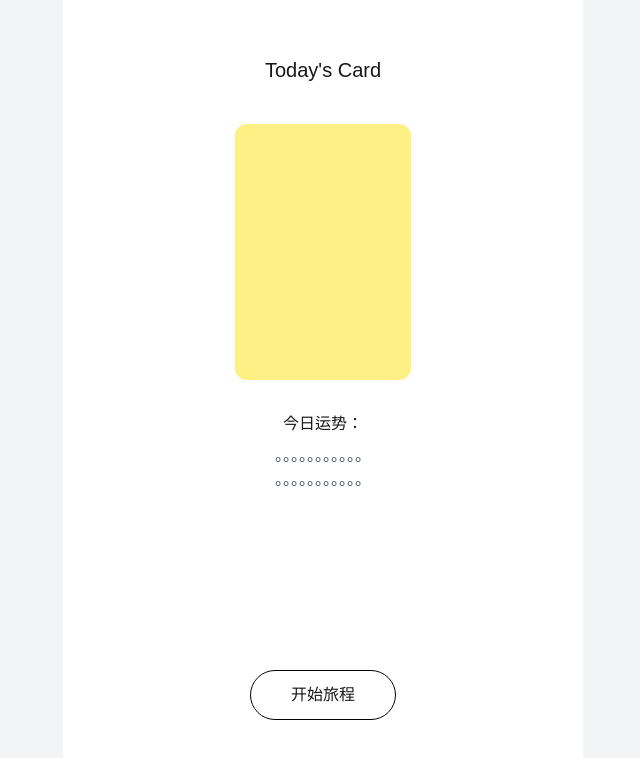
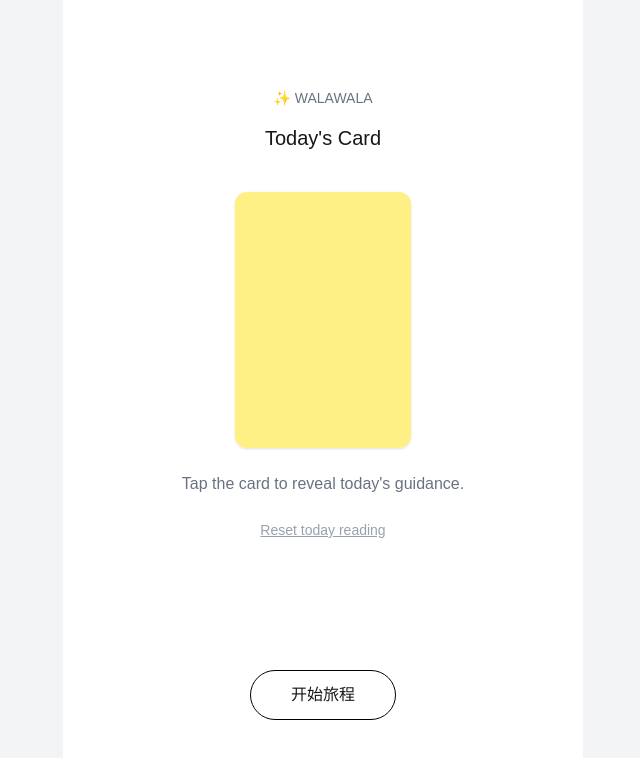
Before and after one commit to qinran6271/tarot-ai, a Next.js app: page / in a window 1280 px wide. Shown: the top 758 px of the page, without its empty margins (317-957 px from the left). Built offline with nearby package versions, Linux system fonts and the light colour scheme.

Commit message:
Add daily reading persistence and polish UI

```diff
--- a/app/page.tsx
+++ b/app/page.tsx
@@ -1,27 +1,179 @@
+"use client";
+import { useEffect, useState } from "react";
+import {
+  DailyReading,
+  getDailyReading,
+  isTodayReading,
+} from "@/lib/dailyReading";
+import TarotCard from "@/components/TarotCard";
+import { drawCards } from "@/lib/tarot";
 import Link from "next/link";
+import { saveDailyReading } from "@/lib/dailyReading";
 
 
+// Load today's saved reading from localStorage when the page first loads.
+// If a reading exists and was created today, display it on the homepage.
 export default function Home() {
+  const [reading, setReading] = useState<DailyReading | null>(null);
+  const [isGenerating, setIsGenerating] = useState(false);
+  const [showMore, setShowMore] = useState(false);
+
+  useEffect(() => {
+  const saved = getDailyReading();
+
+  if (saved && isTodayReading(saved)) {
+    setReading(saved);
+  }
+  }, []);
+
+
+
+  async function drawTodayCard() {
+    if (isGenerating) return;
+
+    setIsGenerating(true);
+
+    const baseCard = drawCards(1)[0];
+
+    const card = {
+      ...baseCard,
+      isReversed: Math.random() < 0.5,
+    };
+
+    const tempReading = {
+      date: new Date().toDateString(),
+      card,
+      keyInsight: "",
+      interpretation: "",
+      advice: "",
+    };
+
+    // 先立刻显示卡
+    setReading(tempReading);
+
+    try {
+      const response = await fetch("/api/reading", {
+        method: "POST",
+        headers: {
+          "Content-Type": "application/json",
+        },
+        body: JSON.stringify({
+          question: "今天我需要注意什么？请给我一张今日塔罗指引。",
+          spread: "Daily Card",
+          cards: [
+            {
+              ...card,
+              position: "Today",
+            },
+          ],
+        }),
+      });
+
+      const data = await response.json();
+
+      const dailyReading = {
+        ...tempReading,
+        keyInsight: data.keyInsight,
+        interpretation: data.interpretation,
+        advice: data.advice,
+      };
+
+      setReading(dailyReading);
+      saveDailyReading(dailyReading);
+    } catch (error) {
+      console.error(error);
+
+      const failedReading = {
+        ...tempReading,
+        keyInsight: "Something went wrong.",
+        interpretation: "The reading could not be generated right now.",
+        advice: "Please try again in a moment.",
+      };
+
+      setReading(failedReading);
+    } finally {
+      setIsGenerating(false);
+    }
+  }
+
+  function resetDailyReadingForTest() {
+    localStorage.removeItem("dailyReading");
+    setReading(null);
+  }
+
   return (
   <main className="min-h-screen bg-gray-100 flex justify-center">
   <div className="w-full max-w-[520px] min-h-screen bg-white flex flex-col items-center px-8 py-10">
+    <div className="mt-12">
+          <p className="text-sm text-gray-500">✨ WALAWALA</p>
+    </div>
 
     <h1 className="text-xl font-medium mt-4">
       Today's Card
     </h1>
 
-        <div className="w-44 h-64 bg-yellow-200 rounded-xl mt-10" />
+    <div className="mt-10 flex flex-col items-center">
 
-        <div className="mt-8 text-center">
-          <p className="font-medium">
-            今日运势：
+{reading ? (
+  <>
+    <TarotCard
+      card={reading.card}
+      revealed={true}
+      size="large"
+    />
+
+    <h2 className="mt-6 text-lg font-medium">
+      {reading.card.name}
+      {reading.card.isReversed ? " (Reversed)" : ""}
+    </h2>
+
+    <p className="mt-6 text-gray-700">
+      {reading.keyInsight || "Receive Today's Message.."}
     </p>
 
-          <p className="text-gray-600 mt-2">
-            。。。。。。。。。。。
-            <br />
-            。。。。。。。。。。。
+    {reading.keyInsight && (
+      <button
+        onClick={() => setShowMore(!showMore)}
+        className="mt-4 text-sm font-medium text-gray-500 underline"
+      >
+        {showMore ? "⌃"  : "Reveal the Full Reading"}
+      </button>
+    )}
+
+    {showMore && (
+      <div className="mt-4 space-y-3 text-sm text-gray-600">
+        <p>
+          {reading.interpretation}
         </p>
+
+        <p>
+          {reading.advice}
+        </p>
+      </div>
+    )}
+  </>
+  ) : (
+      <>
+    <TarotCard
+      revealed={false}
+      onClick={drawTodayCard}
+      disabled={isGenerating}
+      size="large"
+    />
+
+    <p className="mt-6 text-gray-500">
+      Tap the card to reveal today's guidance.
+    </p>
+  </>
+)}
+
+<button
+  onClick={resetDailyReadingForTest}
+  className="mt-6 text-sm text-gray-400 underline"
+>
+  Reset today reading
+</button>
+
         </div>
 
         <Link
--- a/app/question/page.tsx
+++ b/app/question/page.tsx
@@ -36,43 +36,51 @@ export default function QuestionPage() {
     <main className="min-h-screen bg-gray-100 flex justify-center">
       <div className="relative w-full max-w-[520px] min-h-screen bg-white px-6 py-10">
         <div className="mt-12">
-          <p className="text-sm text-gray-500">Tarot AI</p>
+          <p className="text-sm text-gray-500">✨ WALAWALA</p>
 
           <h1 className="mt-3 text-3xl font-semibold tracking-tight text-gray-900">
             Ask your question
           </h1>
 
-          <p className="mt-3 text-sm leading-relaxed text-gray-500">
-            Focus on one question you want guidance on.
-          </p>
+          <div className="mt-3 text-sm leading-relaxed text-gray-500">
+            <p>Focus on one question.</p>
+            <p>Clear your mind.</p>
+            <p>Discover your guidance.</p>
+          </div>
         </div>
         <div className="mt-8">
-  <p className="mb-3 text-xs uppercase tracking-wide text-gray-400">
-    Need inspiration?
-  </p>
 
-    <div className="space-y-2 text-sm text-gray-400">
-        <p>Will I find a new job this year?</p>
-        <p>What should I focus on right now?</p>
-        <p>How can I improve my relationship?</p>
-        <p>What lesson is the universe teaching me?</p>
-    </div>
-    </div>
 
-        <div className="mt-10">
+
+    <div className="absolute bottom-8 left-1/2 w-[85%] -translate-x-1/2">
+        <p className="mb-3 text-xs uppercase tracking-wide text-gray-400">
+            Looking for inspiration?
+        </p>
+
+        <div  className="space-y-2 text-sm text-gray-400">
+            <p>💼 Career</p>
+            <p>❤️ Love</p>
+            <p>🏡 Home</p>
+            <p>🌙 Energy</p>
+        </div>
+
+
+
+        <div className="mt-6">
           <textarea
             value={question}
             onChange={(event) => setQuestion(event.target.value)}
-            placeholder="For example: What should I know about my career path?"
-            className="h-40 w-full resize-none rounded-3xl border border-gray-200 bg-gray-50 px-5 py-4 text-sm text-gray-900 outline-none transition focus:border-gray-400 focus:bg-white"
+            placeholder="For example: Will England win the championship?"
+            className="h-20 w-full resize-none rounded-3xl border border-gray-200 bg-gray-50 px-5 py-4 text-sm text-gray-900 outline-none transition focus:border-gray-400 focus:bg-white"
           />
+            <div className="mt-2 text-right text-xs text-gray-400">
+            {question.length}/300
+            </div>
         </div>
 
-        <div className="mt-4 text-right text-xs text-gray-400">
-          {question.length}/300
-        </div>
 
-        <div className="absolute bottom-8 left-1/2 w-[85%] -translate-x-1/2">
+
+
             <button
             onClick={handleContinue}
             disabled={!isQuestionValid}
@@ -82,8 +90,9 @@ export default function QuestionPage() {
                 : "cursor-not-allowed bg-gray-300"
             }`}
             >
-            Continue →
+            Continue
             </button>
+        </div>
         </div>
       </div>
     </main>
--- a/app/spreads/page.tsx
+++ b/app/spreads/page.tsx
@@ -3,6 +3,7 @@
 import { useRouter } from "next/navigation";
 import { tarotSpreads } from "@/lib/spreads";
 import { useTarotStore } from "@/store/tarotStore";
+import { useEffect } from "react";
 
 export default function SpreadsPage() {
   const router = useRouter();
@@ -16,6 +17,12 @@ export default function SpreadsPage() {
     setSelectedSpread(spread);
     router.push("/cards");
   }
+
+    useEffect(() => {
+    if (!question.trim()) {
+        router.replace("/question");
+    }
+    }, [question, router]);
 
   return (
     <main className="min-h-screen bg-gray-100 flex justify-center">
--- a/components/TarotCard.tsx
+++ b/components/TarotCard.tsx
@@ -2,36 +2,49 @@ import { DrawnCard } from "@/types/tarot";
 import Image from "next/image";
 
 type TarotCardProps = {
-  card: DrawnCard;
+  card?: DrawnCard;
   revealed: boolean;
-  onClick: () => void;
+  onClick?: () => void;
+  disabled?: boolean;
+  size?: "small" | "large";
 };
 
 export default function TarotCard({
   card,
   revealed,
   onClick,
+  disabled = false,
+  size = "small",
 }: TarotCardProps) {
+  const sizeClass = size === "large" ? "w-44 h-64" : "w-24 h-36";
+
   return (
     <button
       onClick={onClick}
-      className="flex flex-col items-center gap-2"
+      disabled={disabled || !onClick}
+      className={`flex flex-col items-center gap-2 ${
+        disabled ? "cursor-not-allowed opacity-70" : "cursor-pointer"
+      }`}
     >
-      <div className="overflow-hidden rounded-xl shadow-sm transition hover:-translate-y-1 hover:shadow-md">
-        {revealed ? (
-            <Image
+      <div
+        className={`overflow-hidden rounded-xl shadow-sm transition ${
+          disabled ? "" : "hover:-translate-y-1 hover:shadow-md"
+        }`}
+      >
+        {revealed && card ? (
+          <Image
             src={card.img}
             alt={card.name}
             width={120}
             height={200}
-            className={`h-36 w-24 object-cover ${
-                card.isReversed ? "rotate-180" : ""
+            className={`${sizeClass} object-cover ${
+              card.isReversed ? "rotate-180" : ""
             }`}
-            />
+          />
         ) : (
-          <div className="flex h-36 w-24 items-center justify-center bg-yellow-200">
-            {/* <span className="text-3xl"></span> */}
-          </div>
+          <div
+            className={`flex ${sizeClass} items-center justify-center bg-yellow-200`}
+          />
         )}
       </div>
     </button>
--- /dev/null
+++ b/lib/dailyReading.ts
@@ -0,0 +1,48 @@
+/**
+ * This file is used to save and retrieve the daily tarot reading from localStorage,
+ * allowing users to see the same reading throughout the day.
+ */
+
+import { DrawnCard } from "@/types/tarot";
+
+const STORAGE_KEY = "daily-reading";
+
+export type DailyReading = {
+  date: string;
+  card: DrawnCard;
+  keyInsight: string;
+  interpretation: string;
+  advice: string;
+};
+
+function getToday() {
+  return new Date().toDateString();
+}
+
+export function saveDailyReading(
+  reading: Omit<DailyReading, "date">
+) {
+  localStorage.setItem(
+    STORAGE_KEY,
+    JSON.stringify({
+      ...reading,
+      date: getToday(),
+    })
+  );
+}
+
+export function getDailyReading(): DailyReading | null {
+  const data = localStorage.getItem(STORAGE_KEY);
+
+  if (!data) return null;
+
+  return JSON.parse(data);
+}
+
+export function isTodayReading(reading: DailyReading) {
+  return reading.date === getToday();
+}
+
+export function clearDailyReading() {
+  localStorage.removeItem(STORAGE_KEY);
+}
--- a/lib/spreads.ts
+++ b/lib/spreads.ts
@@ -21,7 +21,7 @@ export const tarotSpreads: TarotSpread[] = [
     id: "intuitive-three",
     name: "Intuitive Three-Card Reading",
     description:
-      "A holistic three-card reading without fixed past, present, or future positions.",
+      "Let your intuition guide the cards and reveal the message you need most.",
 
     cardCount: 3,
     positions: ["Card 1", "Card 2", "Card 3"],
```
Lines whose indentation alone changed are shown as unchanged.
